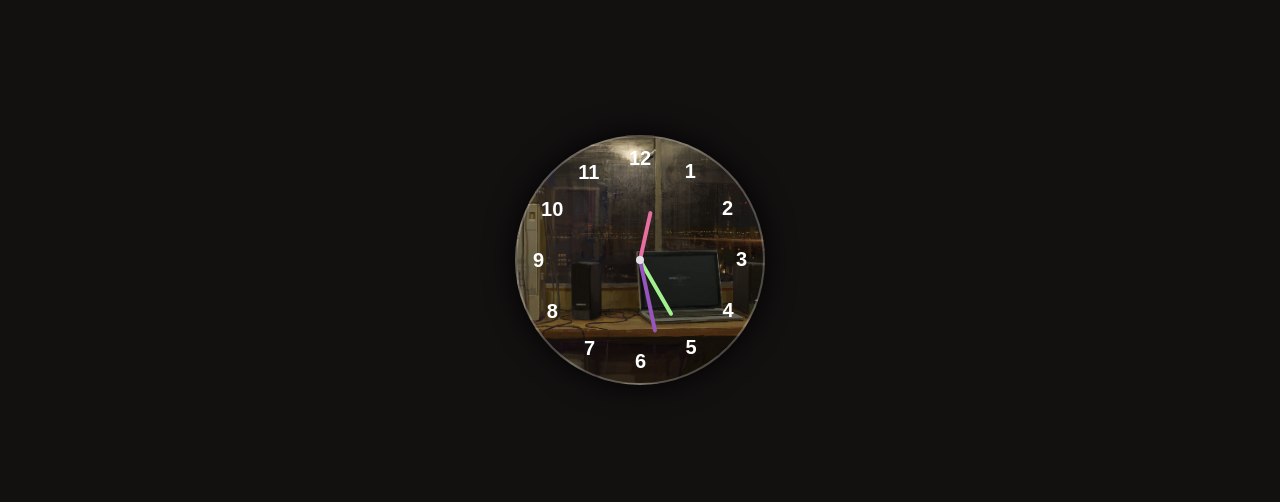
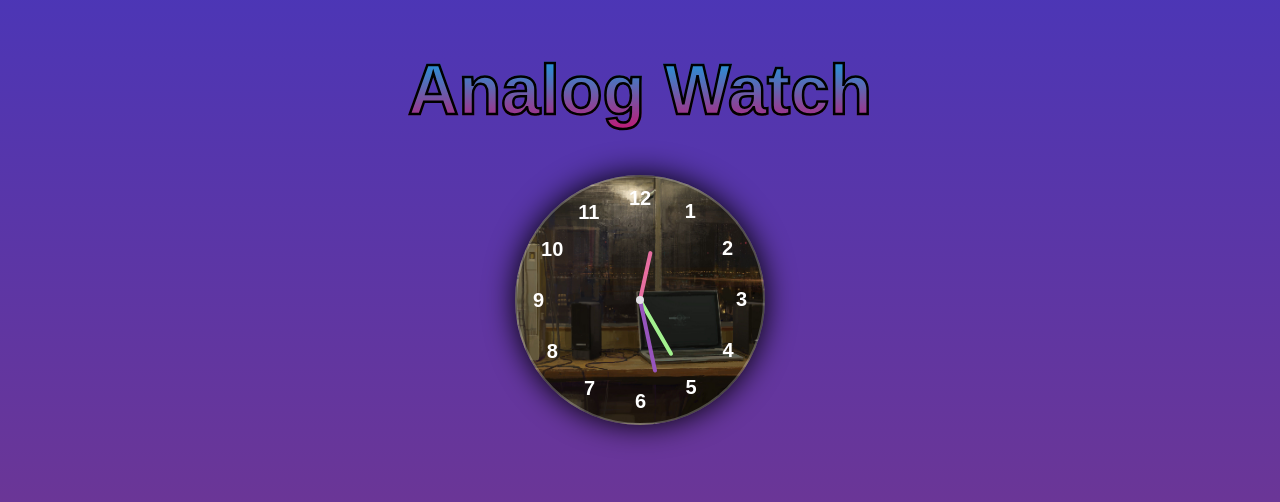
Before and after one commit to ashagrawal2107/js-related-project, a plain HTML site: page Analog-Clock/index.html in a window 1280 px wide. Shown: the part 140-642 px from the top of the page. Drawn offline with Linux system fonts and the light colour scheme.

Commit message:
adding h1 tag and add some css to it

```diff
--- a/Analog-Clock/index.html
+++ b/Analog-Clock/index.html
@@ -7,6 +7,7 @@
     <link rel="stylesheet" href="styling.css">
 </head>
 <body>
+    <h1>Analog Watch</h1>
     <div class="container">
         <div class="clock">
             <div style="--clr:rgb(231, 110, 160);--h:50px;" class="hands" id="hour"><i></i></div>
--- a/Analog-Clock/styling.css
+++ b/Analog-Clock/styling.css
@@ -8,10 +8,20 @@ body{
     width: 100vw;
     height: 100vh;
     display: flex;
-    background-color: #131010;
+    flex-direction: column;
+   background: linear-gradient(rgb(68, 54, 190),rgb(116, 54, 141));
     color: white;
     justify-content: center;
     align-items: center;
+    gap: 45px;
+}
+h1{
+    background: linear-gradient(rgb(8, 169, 233) ,rgb(192, 25, 117));
+    background-clip: text;
+    -webkit-background-clip: text;
+    color: transparent;
+    font-size: 70px;
+   -webkit-text-stroke: 2.5px black;
 }
 .container{
     position: relative;
```
